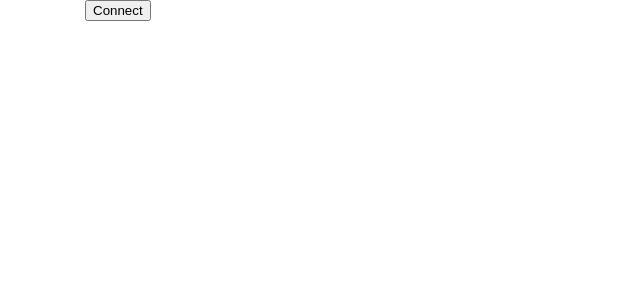
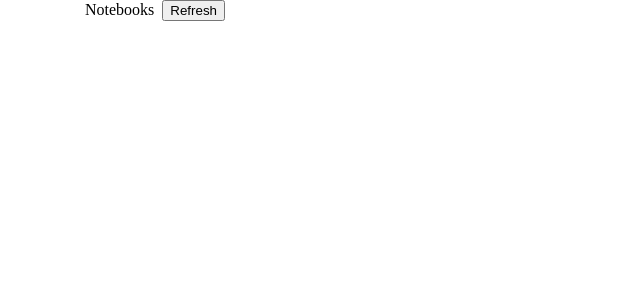
Before and after one commit to oisinmulvihill/remarkable-friend-ui, a React app: page / in a window 1280 px wide. Shown: the top 300 px of the page, without its empty margins (0-640 px from the left). Built offline with nearby package versions, Linux system fonts and the light colour scheme; the HTML template or start-up script is replaced by a standard one.

Commit message:
Looking at using last opened page to decide what thumbnail to show.

```diff
--- a/src/js/components/Notebook.jsx
+++ b/src/js/components/Notebook.jsx
@@ -17,6 +17,7 @@ class Notebook extends React.Component {
 
   render(){
     const doc_id = this.props.data.id;
+    const last_opened = this.props.data.last_opened;
     const base_url = 'http://localhost:8800/static';
     const cover_image = this.props.data.images[0]
     const url = `${base_url}/${doc_id}/thumbnails/${cover_image}`;
@@ -25,7 +26,7 @@ class Notebook extends React.Component {
       <div class="notebook">
         <Row>
           <Col>
-            <img class="image" src={ url } />
+            <img className="image" src={ url } />
           </Col>
         </Row>
         <Row>
--- a/src/js/containers/Notebooks.jsx
+++ b/src/js/containers/Notebooks.jsx
@@ -29,12 +29,19 @@ class Notebooks extends React.Component {
   }
 
   render(){
+    const header = (
+      <div>
+        <Row>
+          <Col>
+            <span className="h1">Notebooks</span>
+            <button className="refresh-btn" onClick={this.recoverNotebooks}>Refresh</button>
+          </Col>
+        </Row>
+      </div>
+    )
+
     let notebooks = (
-      <Container>
-        <Row>
-          <Col><button onClick={this.recoverNotebooks}>Connect</button></Col>
-        </Row>
-      </Container>
+      <Container>{ header }</Container>
     )
 
     if (this.props.notebooks.length) {
@@ -48,9 +55,10 @@ class Notebooks extends React.Component {
       let notebook = null
       for (let index = 0; index < total_notebooks; index++) {
         notebook = this.props.notebooks[index]
-        console.log(notebook)
 
-        // cols.push((<Col>{index}</Col>))
+        console.log('notebook:');
+        console.log(notebook);
+
         cols.push((
           <Col>
             <Notebook data={ notebook } key={ notebook.name } />
@@ -70,9 +78,7 @@ class Notebooks extends React.Component {
 
       notebooks = (
         <Container>
-          <Row>
-            <Col><button onClick={this.recoverNotebooks}>Refresh</button></Col>
-          </Row>
+          {header}
           {rows}
         </Container>
       )
--- a/src/sass/app.scss
+++ b/src/sass/app.scss
@@ -14,6 +14,10 @@ html, body {
   }
 }
 
+.refresh-btn {
+	margin-left: 8px;
+}
+
 .notebook {
 	border: 1px solid black;
 	margin: 1px;
```
